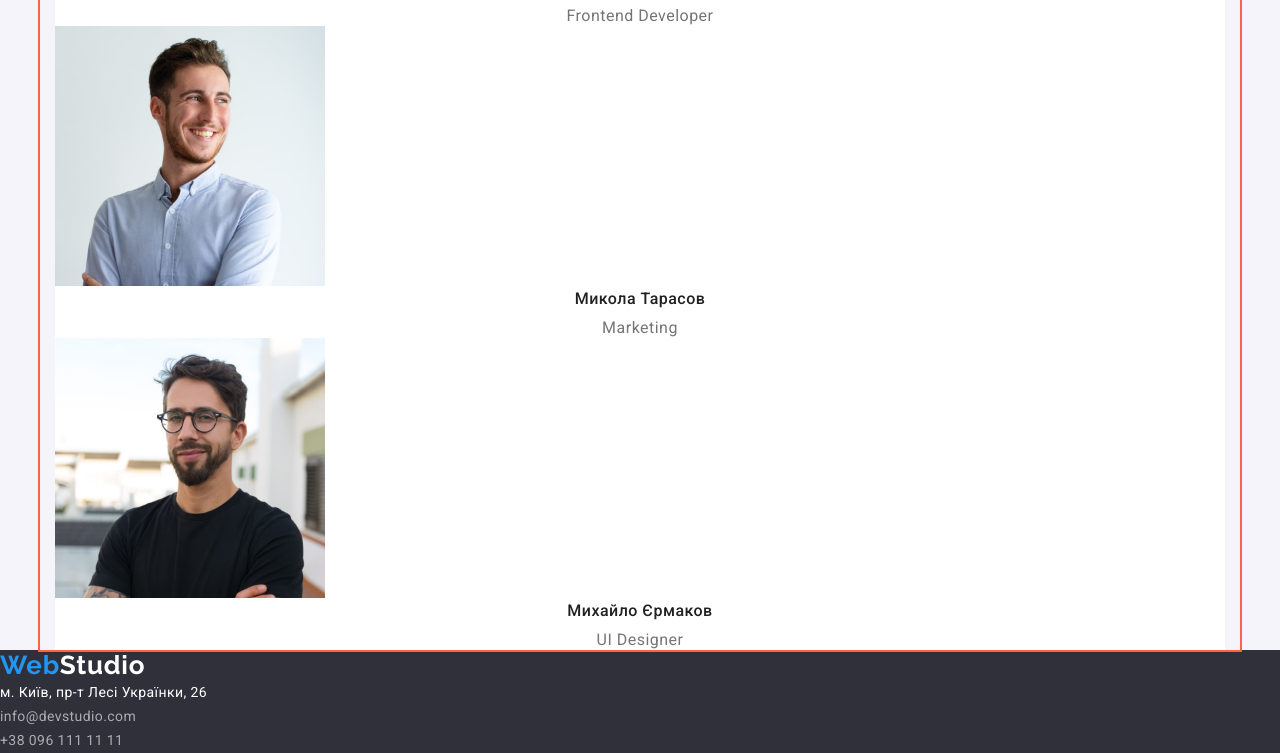
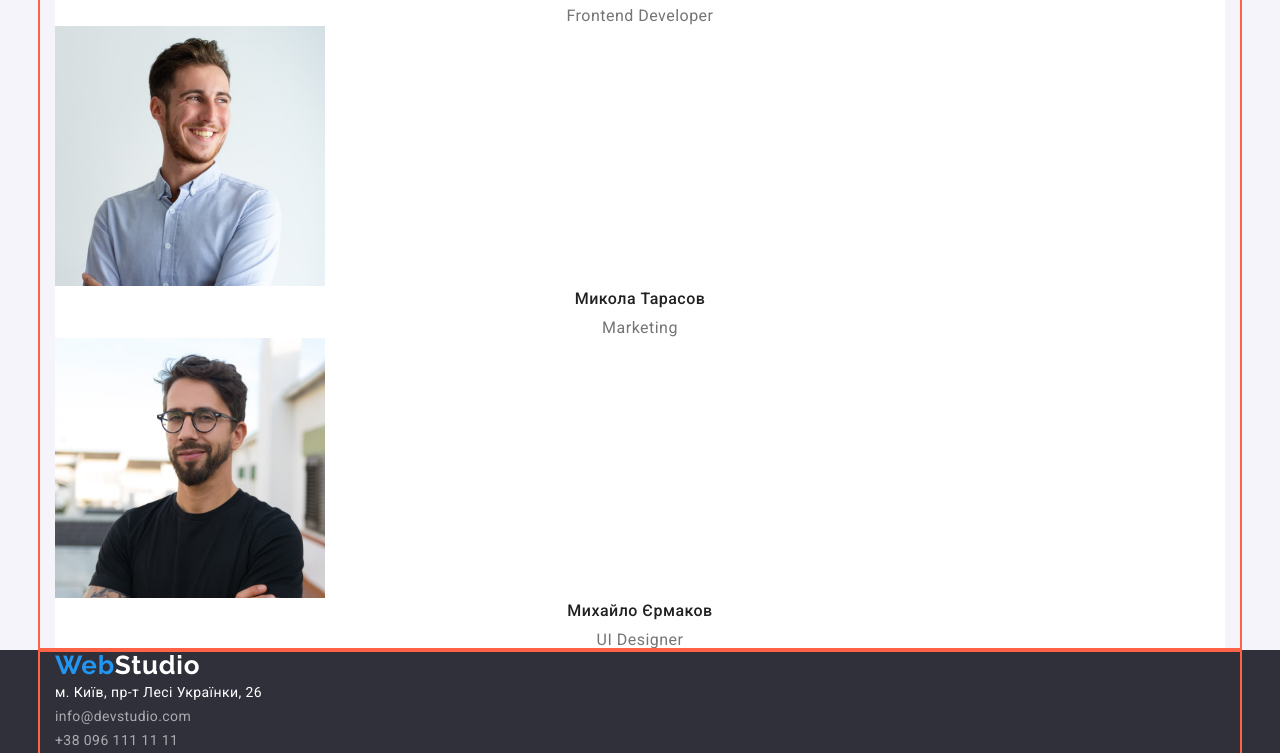
Before and after one commit to AndriiKostenko84/goit-markup-hw-03, a plain HTML site: page index.html in a window 1280 px wide. Shown: the part 2675-3428 px from the top of the page. Drawn offline with nearby package versions, Linux system fonts and the light colour scheme.

Commit message:
+footer container

```diff
--- a/index.html
+++ b/index.html
@@ -133,17 +133,18 @@
     </main>
     <!-- Футер -->
     <footer class="footer">
+      <div class="container">
           <a href="" class="logo">Web<span class="logo-footer">Studio</span></a>
           <address>
             <p class="address">м. Київ, пр-т Лесі Українки, 26</p>
             <p>
-          <a href="mailto:info@devstudio.com" class="address-list link"
-            >info@devstudio.com</a>
+              <a href="mailto:info@devstudio.com" class="address-list link">info@devstudio.com</a>
             </p>
             <p>
               <a href="tel:+380961111111" class="address-list link">+38 096 111 11 11</a>
             </p>
           </address>
+      </div>
     </footer>
   </body>
 </html>
```
Lines whose indentation alone changed are shown as unchanged.
